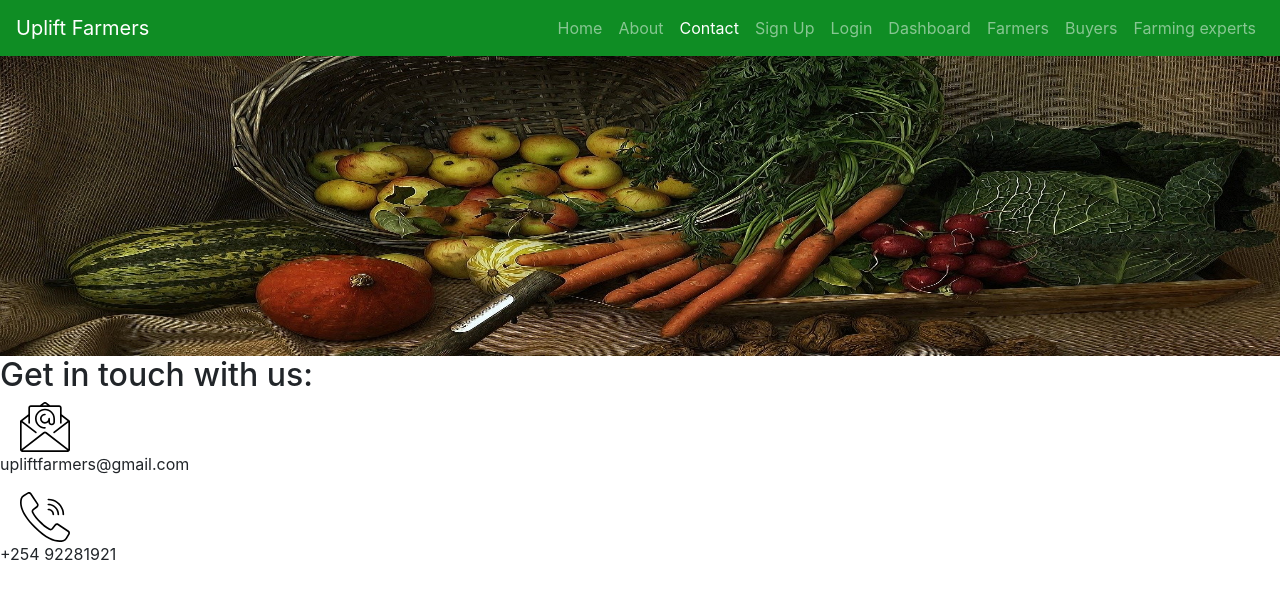
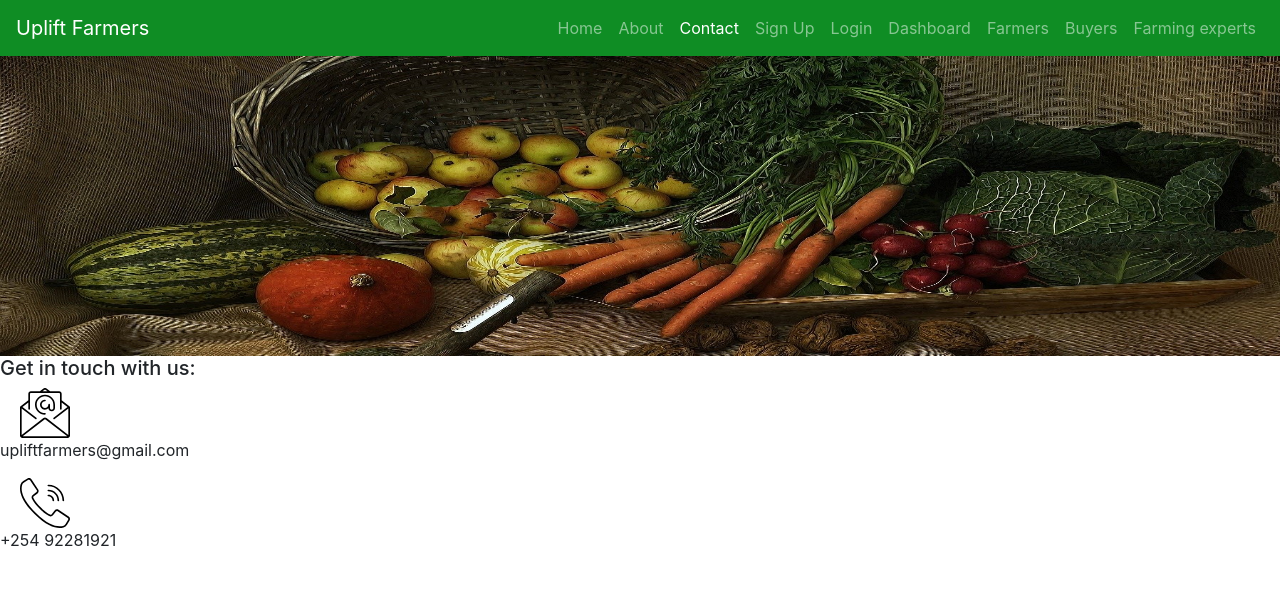
Before and after one commit to Nicole98-aw/uplift-farm, a React app: page /contact in a window 1280 px wide. Shown: the top 598 px of the page. Built offline with nearby package versions, Linux system fonts and the light colour scheme.

Commit message:
change text in contact page

```diff
--- a/src/Components/Contact.js
+++ b/src/Components/Contact.js
@@ -8,7 +8,7 @@ class Contact extends React.Component {
     return (
       <div>
         <img className='harvest-img' src={headerImg} alt='' />
-        <h2>Get in touch with us:</h2>
+        <h5>Get in touch with us:</h5>
         <EmailIcon width='90px' height='50px' />
         <p>upliftfarmers@gmail.com</p>
         <CallIcon width='90px' height='50px' />
```
